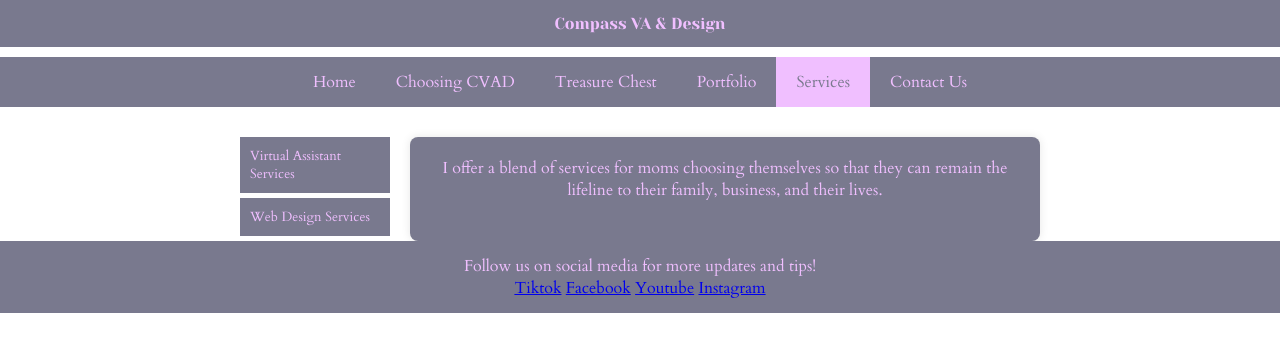
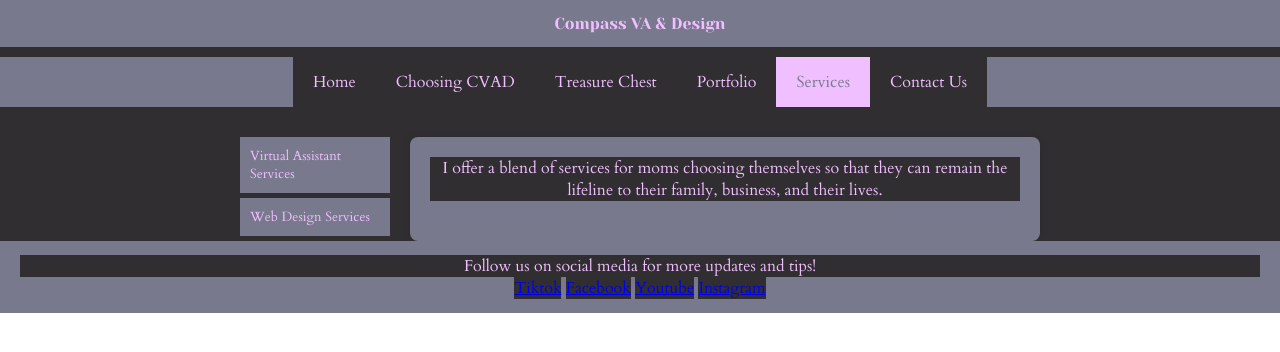
Before and after one commit to CVADesign/servicesindex, a plain HTML site: page index.html in a window 1280 px wide. Drawn offline with Linux system fonts and the light colour scheme; a script that the page names is missing; a web font is replaced by a local one.

Commit message:
Update styles.css

```diff
--- a/styles.css
+++ b/styles.css
@@ -20,6 +20,7 @@
     margin: 0;
     padding: 0;
     box-sizing: border-box;
+    background-color: #302e30;
 }
 
 .header-container {
```
